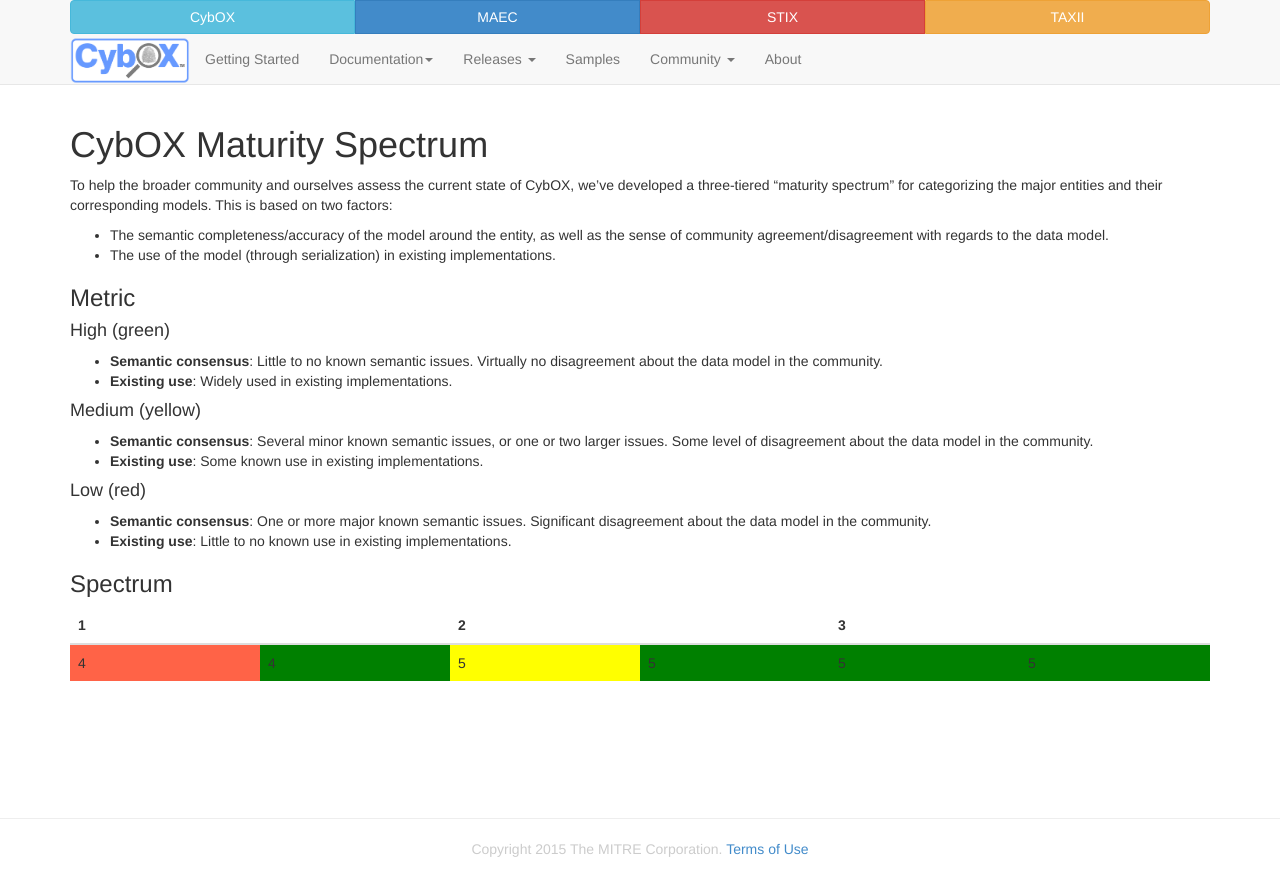
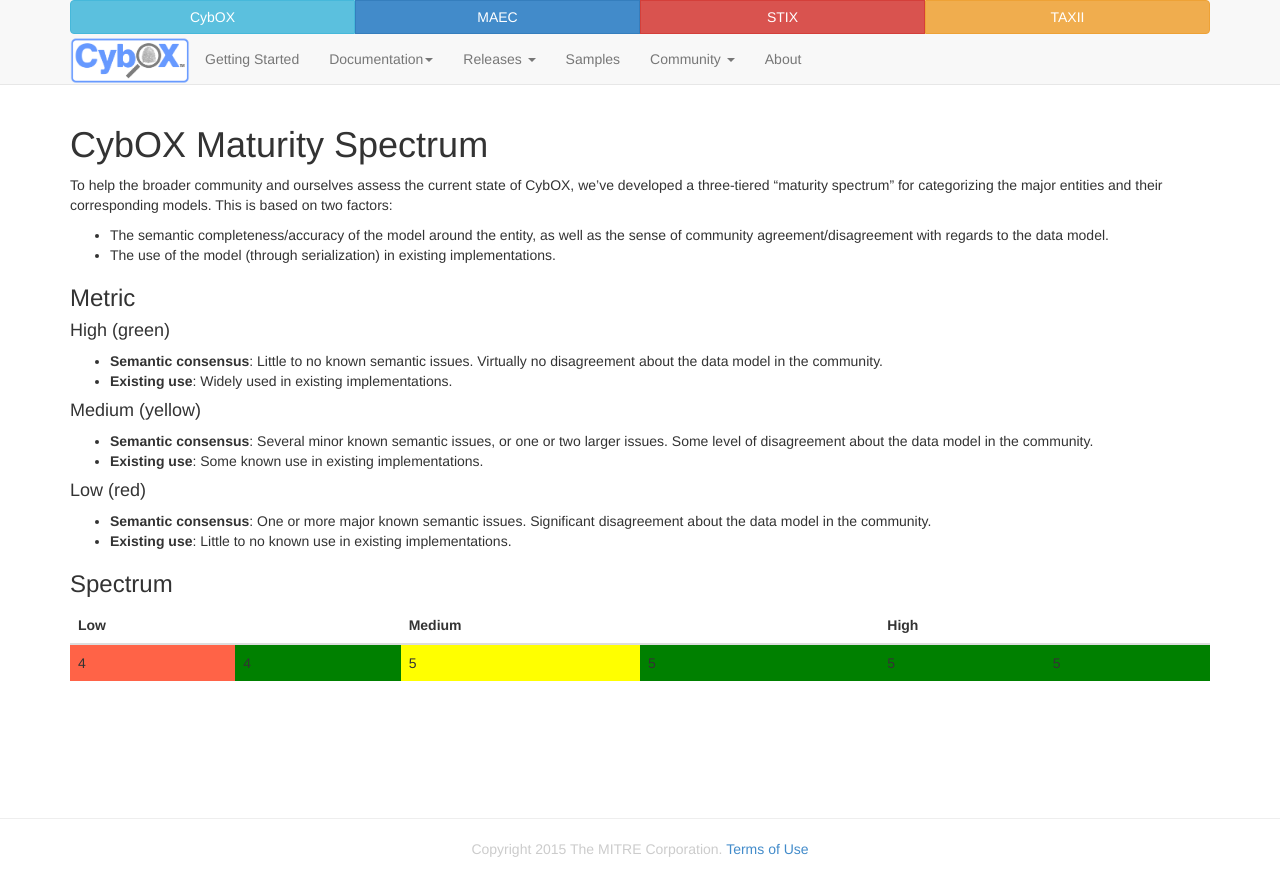
Before and after one commit to CybOXProject/cyboxproject.github.io, a Jekyll site: the page built from maturity-spectrum/index.md, in a window 1280 px wide. Shown: the top 896 px of the page. Built offline with Jekyll 4.4.1, drawn with Linux system fonts in a browser that asks for light colours; Markdown is read by kramdown in place of the engine named in the settings.

Commit message:
Updated column headings

```diff
--- a/maturity-spectrum/index.md
+++ b/maturity-spectrum/index.md
@@ -27,12 +27,9 @@
 <table>
 <thead>
 <tr>
-  <th>1</th>
-  <th></th>
-  <th>2</th>
-  <th></th>
-  <th>3</th>
-  <th></th>
+  <th colspan="2">Low</th>
+  <th colspan="2">Medium</th>
+  <th colspan="2">High</th>
 </tr>
 </thead>
 <tbody>
```
